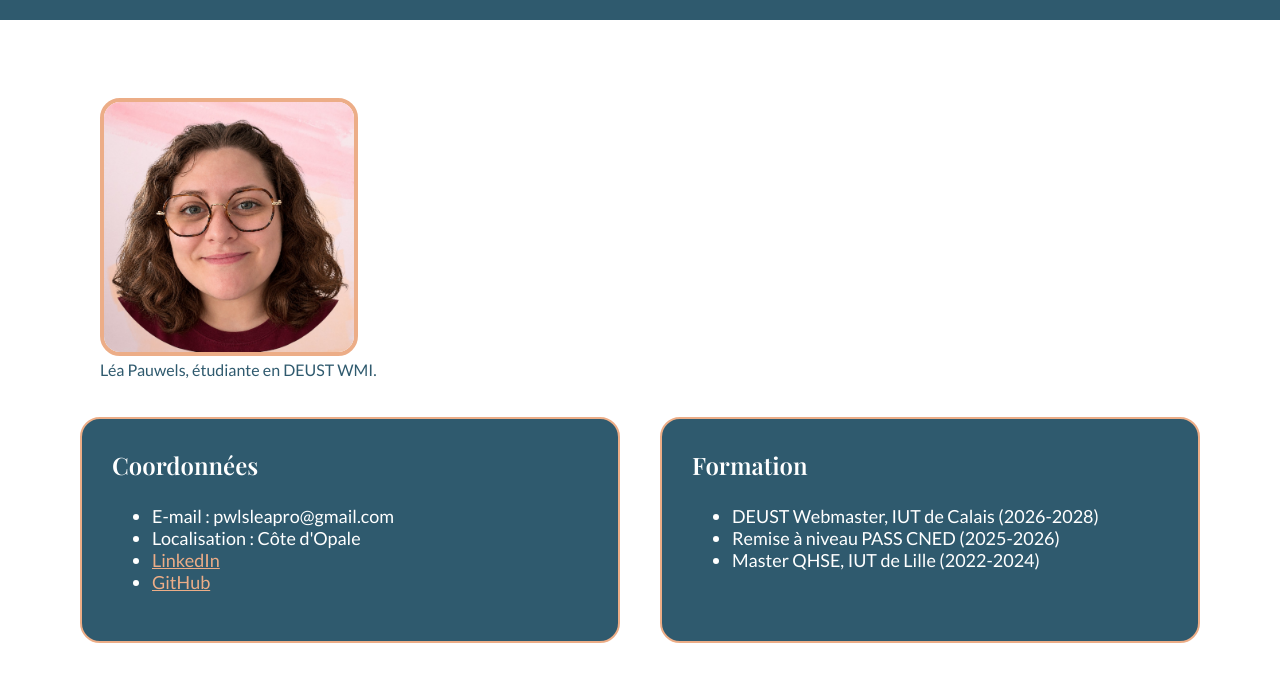
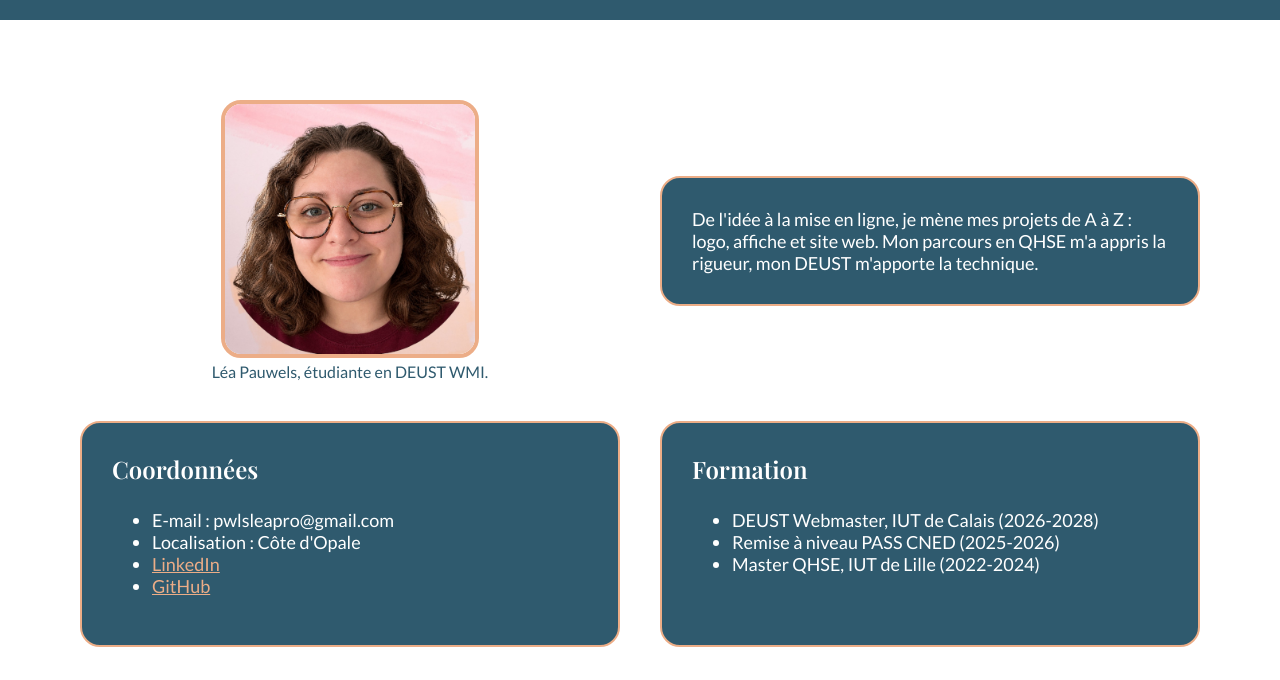
Before and after one commit to pwlslea-ops/portfolio, a plain HTML site: page cv.html in a window 1280 px wide. Shown: the part 100-780 px from the top of the page. Drawn offline with nearby package versions, Linux system fonts and the light colour scheme.

Commit message:
Modification HTML et CSS + ajout de textes

```diff
--- a/css/cv.css
+++ b/css/cv.css
@@ -93,8 +93,25 @@ main h2 {
   grid-column: 1 / 3;
 }
 
+/* Haut de page : la photo à gauche, l'accroche encadrée à droite */
 main figure {
-  grid-column: 1 / 3;
+  grid-column: 1;
+  grid-row: 1;
+  justify-self: center;
+  text-align: center;
+  margin: 20px;
+}
+
+main > p {
+  grid-column: 2;
+  grid-row: 1;
+  align-self: center;
+  margin: 20px;
+  padding: 30px;
+  background-color: var(--bleu-fonce);
+  color: white;
+  border: 2px solid var(--peche);
+  border-radius: 20px;
 }
 
 /* Les blocs + survol */
--- a/cv.html
+++ b/cv.html
@@ -34,6 +34,11 @@
         />
         <figcaption>Léa Pauwels, étudiante en DEUST WMI.</figcaption>
       </figure>
+      <p>
+        De l'idée à la mise en ligne, je mène mes projets de A à Z : logo,
+        affiche et site web. Mon parcours en QHSE m'a appris la rigueur, mon
+        DEUST m'apporte la technique.
+      </p>
       <section>
         <h3>Coordonnées</h3>
         <ul>
```
Also changed, not shown: index.html (+2 -1 lines).
